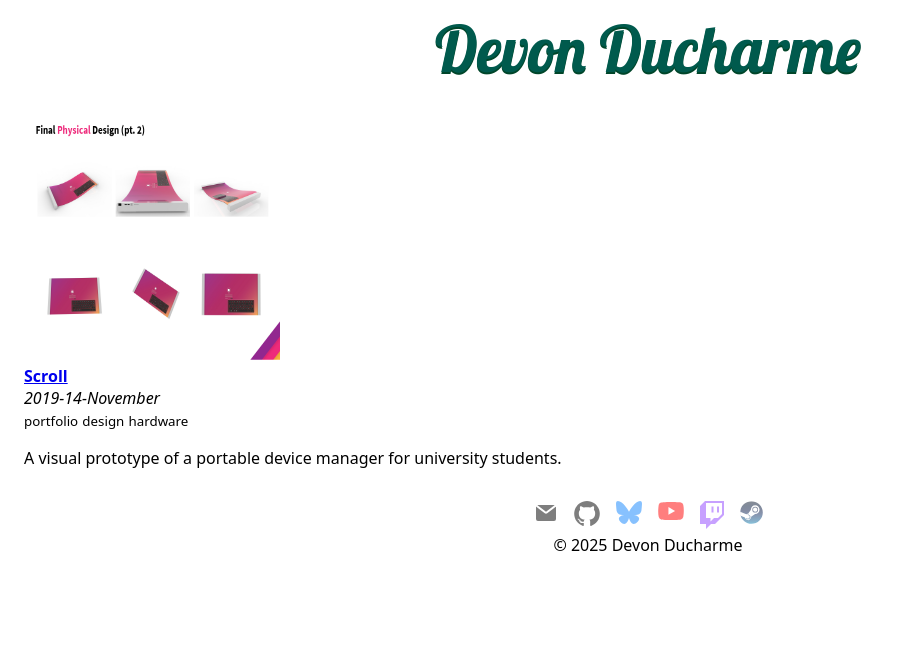
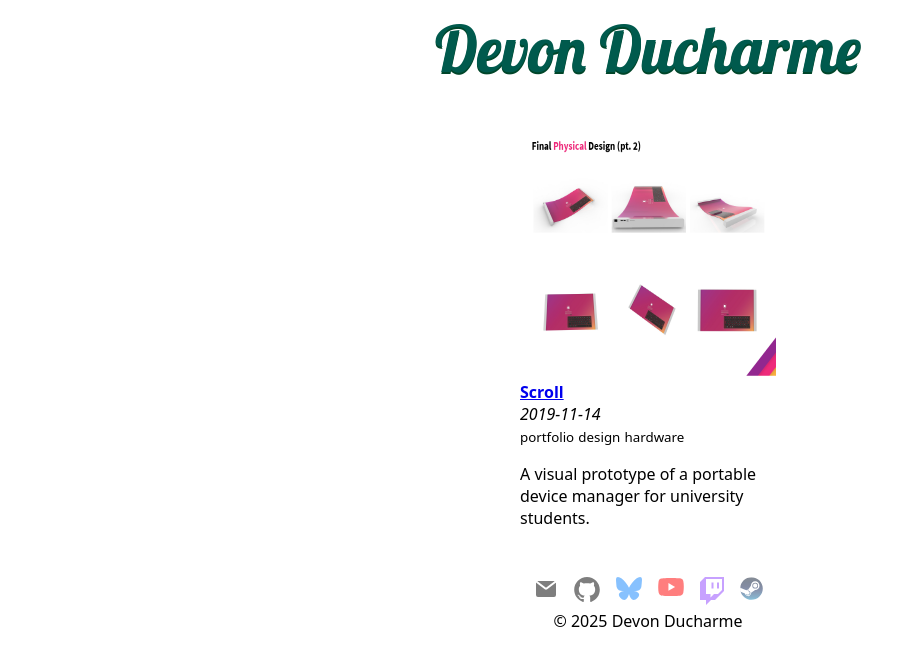
Before and after one commit to buddydudedev/portfolio.buddydude.dev, a Jekyll site: the page built from index.html, in a window 1280 px wide. Shown: the top 666 px of the page, without its empty margins (0-900 px from the left). Built offline with Jekyll 4.4.1, drawn with Linux system fonts in a browser that asks for light colours.

Commit message:
Updated date format, limit post size

```diff
--- a/buddydude.dev.css
+++ b/buddydude.dev.css
@@ -10,6 +10,9 @@ body {
 }
 
 main {
+    display: flex;
+    align-items: center;
+    justify-content: center;
     padding: 1rem;
 }
 
@@ -63,6 +66,11 @@ footer nav ul li a:hover {
     opacity: 1;
 }
 
+.post {
+    width: 256px;
+    padding: 1rem;
+}
+
 @keyframes colorize-logo {
     0%, 100% {
         color: red;
--- a/index.html
+++ b/index.html
@@ -15,7 +15,7 @@ layout: default
         </a>
     </div>
     <div>
-        <i>{{ post.date | date: "%Y-%d-%B" }}</i>
+        <i>{{ post.date | date: '%Y-%m-%d' }}</i>
     </div>
     <div>
         {% for category in post.categories %}
```
